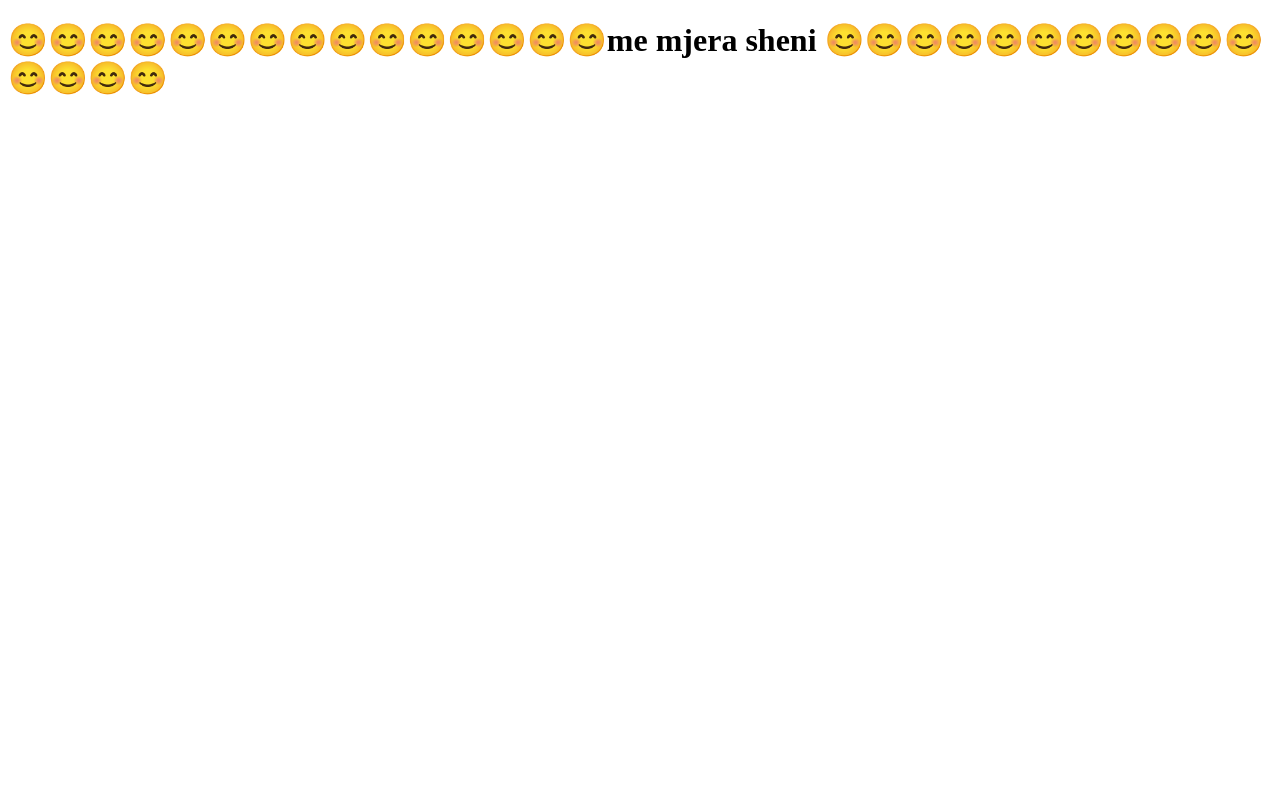
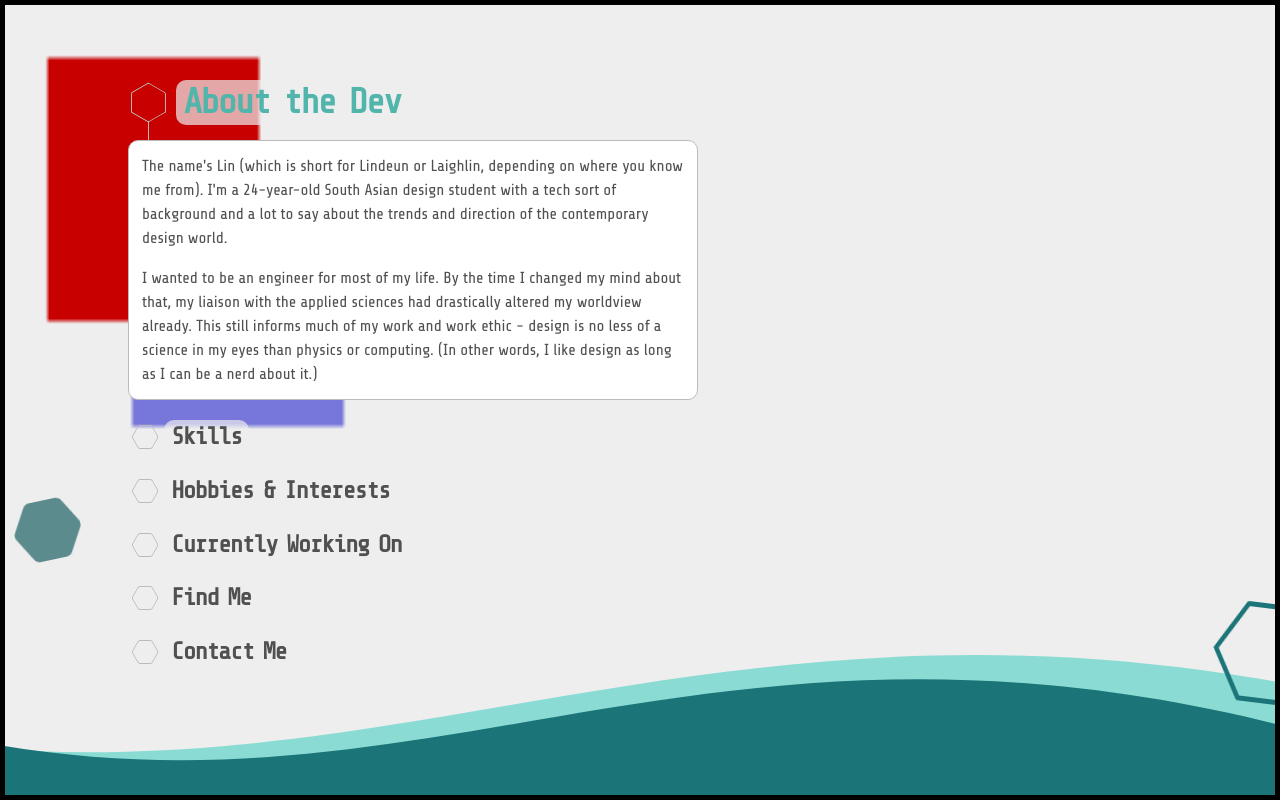
Before and after one commit to bakh3ridze/AzureStaticApp, a plain HTML site: page index.html in a window 1280 px wide. Drawn offline with nearby package versions, Linux system fonts and the light colour scheme.

Commit message:
cvTemplate

```diff
--- a/index.html
+++ b/index.html
@@ -1,11 +1,63 @@
-<!DOCTYPE html>
-<html lang="en">
+<html>
+
 <head>
-    <meta charset="UTF-8">
-    <meta name="viewport" content="width=device-width, initial-scale=1.0">
-    <title>Document</title>
+    <script src="https://code.jquery.com/jquery-2.2.4.min.js" integrity="sha256-BbhdlvQf/xTY9gja0Dq3HiwQF8LaCRTXxZKRutelT44=" crossorigin="anonymous"></script>
+    <link href="https://fonts.googleapis.com/css?family=Share+Tech|Share+Tech+Mono" rel="stylesheet" />
+    <link rel="stylesheet" type="text/css" href="styles.css">
+    <script src="script.js"></script>
+    <title>Designs by Laighlin</title>
 </head>
-<body>
-    <h1>😊😊😊😊😊😊😊😊😊😊😊😊😊😊😊me mjera sheni 😊😊😊😊😊😊😊😊😊😊😊😊😊😊😊</h1>
+
+<body onload="draw()">
+    <canvas id="bg"></canvas>
+    <main id="content">
+        <h1>
+            <div class="hex moved"></div><span>About the Dev</span></h1>
+        <div class="subtext" id="main">
+            <p>The name's Lin (which is short for Lindeun or Laighlin, depending on where you know me from). I'm a 24-year-old South Asian design student with a tech sort of background and a lot to say about the trends and direction of the contemporary design
+                world.</p>
+            <p>I wanted to be an engineer for most of my life. By the time I changed my mind about that, my liaison with the applied sciences had drastically altered my worldview already. This still informs much of my work and work ethic - design is no less
+                of a science in my eyes than physics or computing. (In other words, I like design as long as I can be a nerd about it.)</p>
+        </div>
+        <h2>
+            <div class="hex"></div><span>Skills</span></h2>
+        <div class="subtext coll">
+            A good grasp of object-oriented programming and computing-related math as a whole. Proficient in CSS3 and HTML5; making significant inroads into JavaScript and JQuery. Adobe Illustrator is both enjoyable for me and putty in my hands. <i>Putty.</i>            In addition to my knowledge of coding, I also speak five human languages and am in the process of learning a few more.
+        </div>
+        <h2>
+            <div class="hex"></div><span>Hobbies & Interests</span></h2>
+        <div class="subtext coll">
+            Small indie coding projects (semi-professionally). Music (unprofessionally). Massively multiplayer online games (clumsily). Cooking (hungrily).
+        </div>
+        <h2>
+            <div class="hex"></div><span>Currently Working On</span></h2>
+        <div class="subtext coll">
+            An accessibility app for Android, a couple of desktop themes for a blogging platform I casually use, and a photography project detailing the interplay of natural and artifical in urban environments.
+        </div>
+
+        <h2>
+            <div class="hex"></div><span>Find Me</span></h2>
+        <div class="subtext coll">
+            <a>Twitter</a> | <a>Tumblr</a> | <a>Codepen</a> | <a>Behance</a>
+        </div>
+
+        <h2>
+            <div class="hex"></div><span>Contact Me</span></h2>
+        <div class="subtext coll">
+            <ul>
+                <li>Phone: +12 345 678 90</li>
+                <li>E-mail: <a>lindeun@yahoo.com</a></li>
+                <li>Discord: <a>Laighlin#0371</a></li>
+            </ul>
+        </div>
+    </main>
+    <svg viewBox="0 0 500 150" preserveAspectRatio="none" class="wave" id="one"><path d="M-13.36,88.98 C168.85,182.73 276.72,-73.84 506.31,79.10 L500.00,150.00 L0.00,150.00 Z"></path></svg>
+    <svg viewBox="0 0 500 150" preserveAspectRatio="none" class="wave" id="two"><path d="M-13.36,88.98 C168.85,182.73 276.72,-73.84 506.31,79.10 L500.00,150.00 L0.00,150.00 Z"></path></svg>
+    <div id="hex-holder">
+        <div class="hex" id="uno"></div>
+        <div class="hex" id="dos"></div>
+        <div class="hex" id="tres"></div>
+    </div>
 </body>
+
 </html>
--- /dev/null
+++ b/script.js
@@ -0,0 +1,22 @@
+function draw() {
+    var canvas = $('canvas')[0];
+    if(canvas.getContext) {
+        var ctx = canvas.getContext('2d');
+        ctx.fillStyle = 'rgb(200, 0, 0)';
+        ctx.fillRect(10, 10, 50, 50);
+        ctx.fillStyle = 'rgba(0, 0, 200, 0.5)';
+        ctx.fillRect(30, 30, 50, 50);
+    }
+}
+
+$(document).ready(function() {
+    // $(document).draw();
+    $('#content').animate({
+        opacity:1,
+        marginTop:'0',
+    }, 800);
+    $('h2').click(function() {
+        $(this).next('.subtext').slideToggle('fast');
+        $(this).children('.hex').toggleClass('moved');
+    })
+});
--- /dev/null
+++ b/styles.css
@@ -0,0 +1,207 @@
+body {
+    margin: 0;
+    font-family: 'Share Tech', sans-serif;
+    font-size:16px;
+    color: #505050;
+    background:#eee;
+    overflow-x:hidden;
+}
+
+main {
+    position:relative;
+    padding:7vh 0 10vh;
+    opacity:0;
+    margin-top:-5px;
+}
+
+@media all and (min-width:670px) {
+    main {
+        width: 570px;
+        margin-left: 10vw;
+    }
+}
+
+@media all and (max-width:670px) {
+    main { margin:0 15px }
+}
+
+.wave {
+    width:100vw;
+    height:150px;
+    position:fixed;
+    bottom:0;
+    fill:#1b7477;
+    z-index:-1;
+}
+
+#one {
+    height:180px;
+    fill:#8adbd3;
+    width:120vw;
+    left:-10vw;
+}
+
+h1, h2 {
+    position:relative;
+    display:flex;
+    align-items:center;
+    font-family:'Share Tech Mono', monospace;
+    line-height: 1em;
+    word-spacing:-.1em;
+    letter-spacing:-.05em;
+    transition:.2s all ease;
+    margin-left:10px;
+    margin-bottom:15px;
+}
+
+h1 span, h2 span {
+    background:rgba(238,238,238,.7);
+    padding:5px 7px;
+    border-radius:10px;
+    box-sizing:border-box;
+}
+h1, h2:active { color:#51b5ac; }
+h1 { font-size:2.2em }
+h2 { cursor:pointer }
+p:first-child { margin-top:0 }
+p:last-child { margin-bottom:0 }
+
+.subtext {
+    position:relative;
+    border-radius:10px;
+    background: white;
+    border:1px solid;
+    padding:13px;
+    line-height:1.5em;
+}
+
+.subtext:not(#main) {
+    display:none;
+}
+
+.subtext ul { margin:0; padding:0 25px; }
+
+.subtext a {
+    color:#0a9;
+    text-decoration:underline;
+    cursor:pointer;
+    transition:.2s all ease;
+}
+
+.subtext a:hover, h2:hover {
+    color:#777;
+}
+
+.subtext:before {
+    content:'';
+    position:absolute;
+    width:1px;
+    background:#bbb;
+    left:1.2em;
+    height:1.2em;
+    top:calc(-1.2em - 1px);
+}
+
+.subtext.coll:before {
+    left:1em;
+    height:1.2em;
+    top:calc(-1.2em - 1px);
+}
+
+.hex:hover {
+    transform:rotate(30deg);
+}
+
+.hex, .hex:before, .hex:after {
+    height:1em;
+    width:.59em;
+    border:solid;
+    border-width:1px 0;
+    border-radius:2px;
+    box-sizing:border-box;
+}
+
+main .hex {
+    position:relative;
+    display:inline-block;
+    margin-right:.5em;
+    transition:.4s all ease;
+}
+
+.hex:before, .hex:after {
+    content:'';
+    position:absolute;
+    margin-top:-1px;
+    margin-left:;
+/*     color:#ccc; */
+}
+
+.hex:before { transform:rotate(60deg); }
+.hex:after { transform:rotate(-60deg); }
+
+.hex, .hex:before, .hex:after, .subtext {
+    border-color:#bbb;
+}
+
+.hex.moved {
+    transform:rotate(30deg);
+}
+
+#hex-holder {
+    position:fixed;
+    height:100vh;
+    width:100vw;
+    top:0;
+    z-index:-1;
+    pointer-events:none;
+    font-size:60px;
+}
+
+#hex-holder .hex {
+    position:fixed;
+}
+
+#uno {
+    border-radius:4px;
+    border:none;
+    background:#5b8b8c;
+    transform:rotate(-12deg);
+    bottom:30vh;
+    left:30px;
+}
+
+#uno:before, #uno:after {
+    margin-top:0;
+}
+
+#hex-holder .hex:before, #hex-holder .hex:after {
+    border:inherit;
+    border-radius:inherit;
+    background:inherit;
+}
+
+#dos {
+    border-color:#1B7477;
+    border-radius:3px;
+    border-width:5px 0;
+    font-size:100px;
+    bottom:12vh;
+    right:-20px;
+    transform:rotate(7deg);
+}
+
+#dos:before, #dos:after {
+    margin-top:-5px;
+}
+
+#tres { display:none }
+
+#bg {
+/*     z-index:100; */
+    position:fixed;
+    top:0;
+    height:100vh;
+    width:100vw;
+    box-sizing:border-box;
+    border:5px solid black;
+}
```
